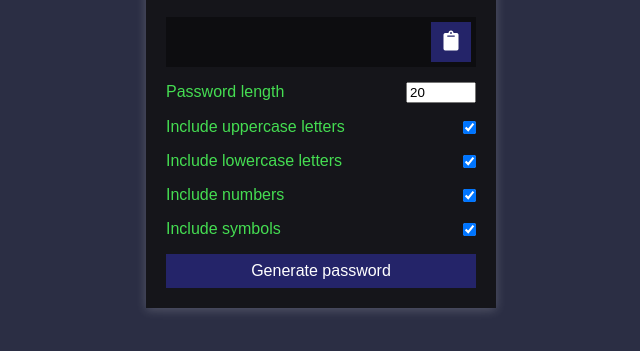
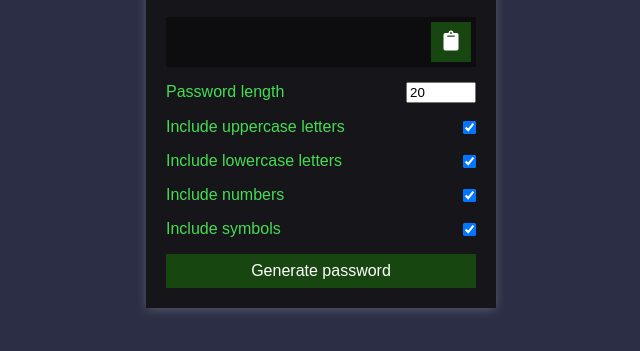
Before and after one commit to Charizard17/password_generator, a plain HTML site: page index.html in a window 1280 px wide. Shown: the part 285-636 px from the top of the page, without its empty margins (319-959 px from the left). Drawn offline with Linux system fonts and the light colour scheme; a web font is replaced by a local one.

Commit message:
lock icon added

```diff
--- a/index.html
+++ b/index.html
@@ -2,6 +2,7 @@
 <html lang="en">
   <head>
     <meta charset="UTF-8" />
+    <link rel="shortcut icon" href="lock.png" type="image/x-icon">
     <meta name="viewport" content="width=device-width, initial-scale=1.0" />
     <title>Password generator</title>
     <link
--- a/style.css
+++ b/style.css
@@ -74,7 +74,7 @@ input[type=checkbox] {
 	cursor: pointer;
 	font-size: 16px;
 	padding: 8px 12px;
-	background-color: rgb(36, 36, 105);
+	background-color: rgb(23, 70, 16);
 }
 
 .btn-large {
```
Also changed, not shown: lock.png (added).
